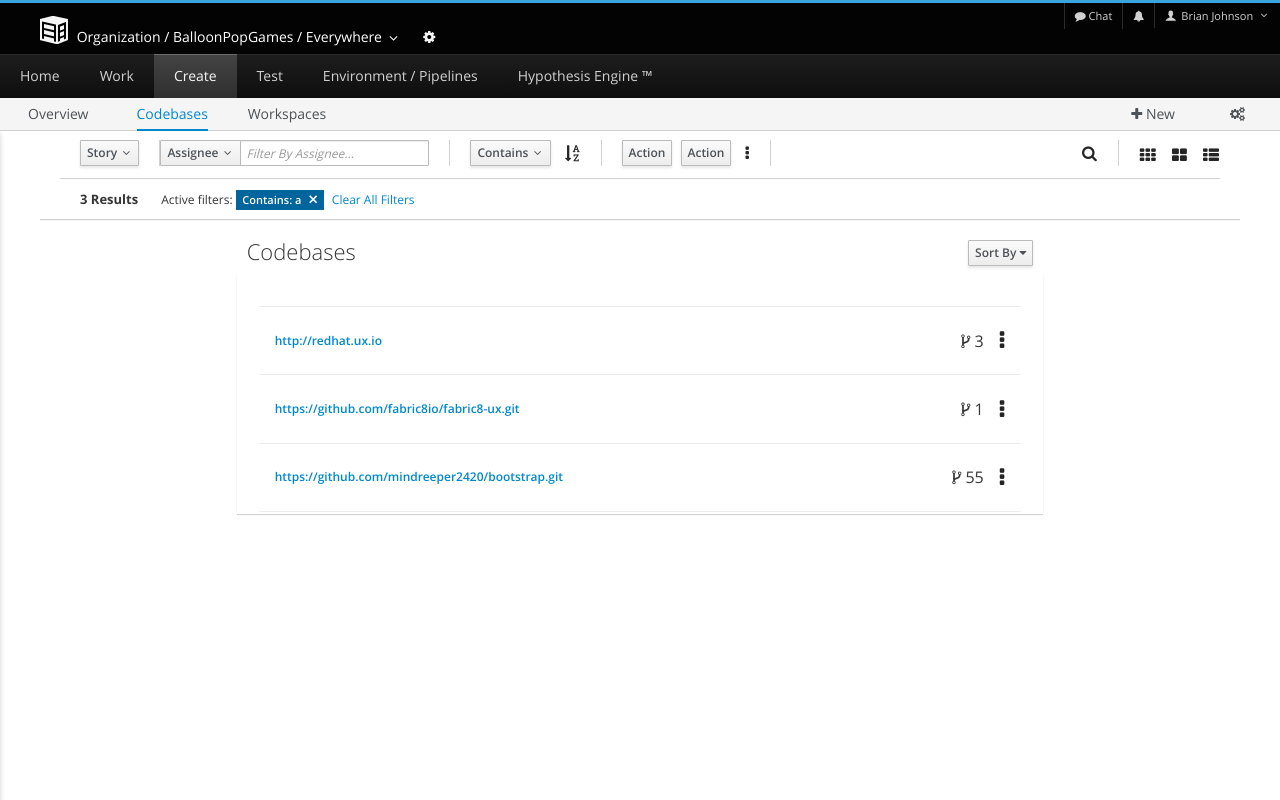
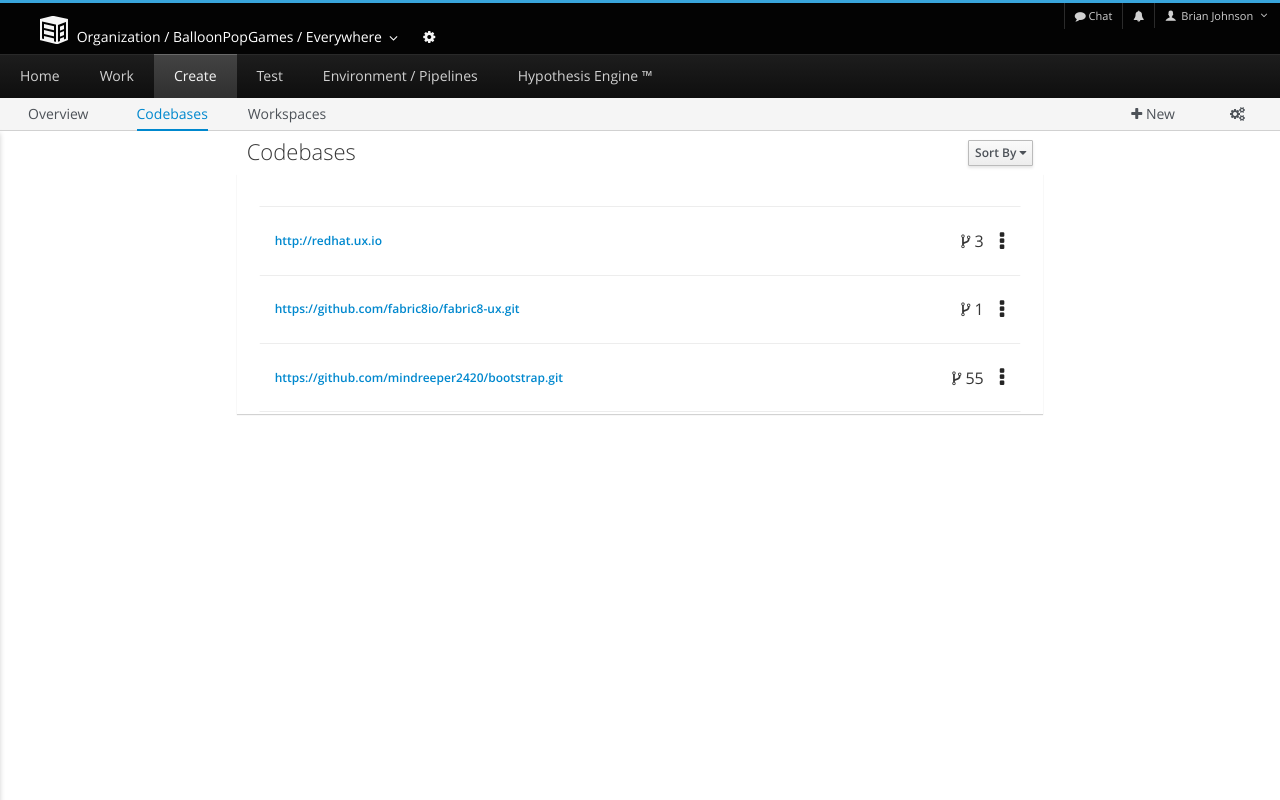
Before and after one commit to AdamJ/testing_environment, a website: page codebases.html in a window 1280 px wide. Drawn offline with Linux system fonts and the light colour scheme; files whose address does not match are found by name.

Commit message:
remove toolbar from workspaces and codebases

```diff
--- a/codebases.html
+++ b/codebases.html
@@ -200,7 +200,7 @@
         </div>
         <section>
             <div class="row">
-                <div id="includeToolbar" class="col-sm-12 col-md-12"></div>
+                <!--<div id="includeToolbar" class="col-sm-12 col-md-12"></div>-->
                 <div id="includeCodebase" class="col-sm-12 col-md-12"></div>
             </div>
         </section>
```
Also changed, not shown: workspaces.html (+1 -1 lines).
